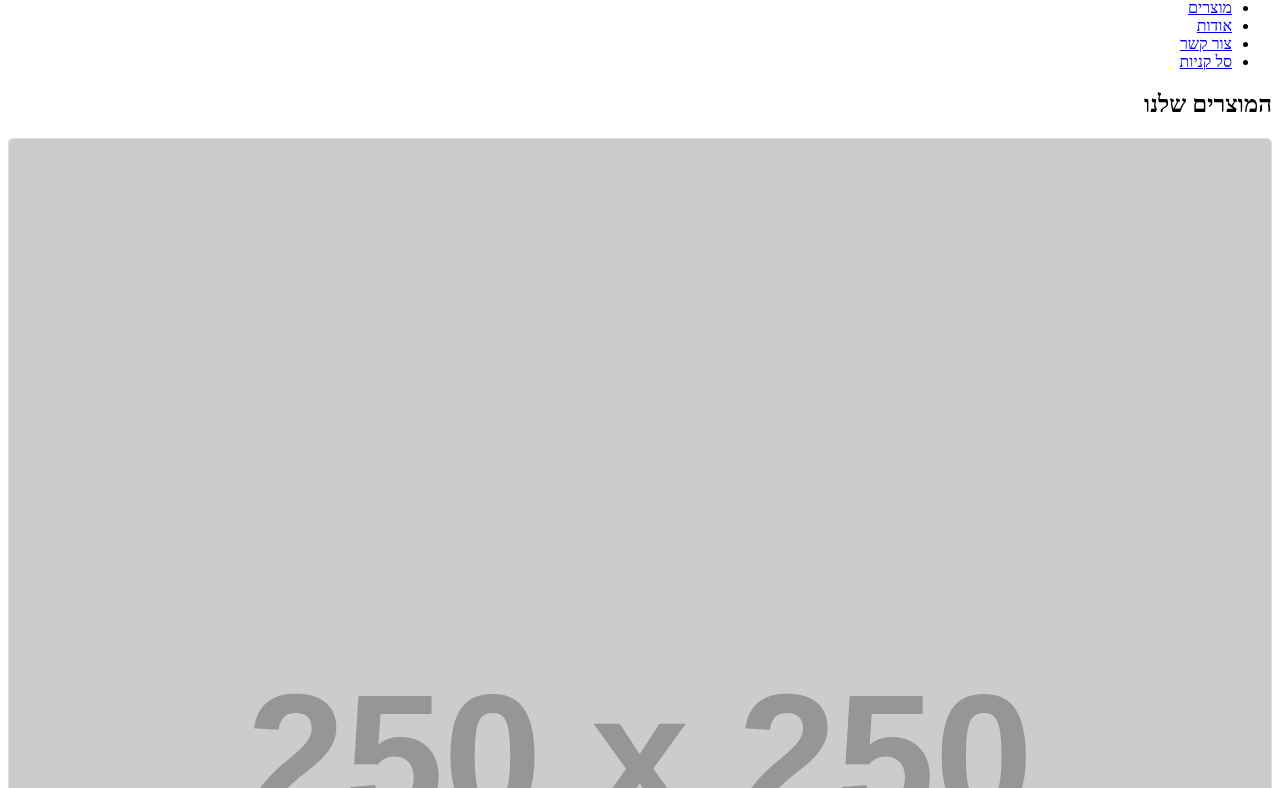
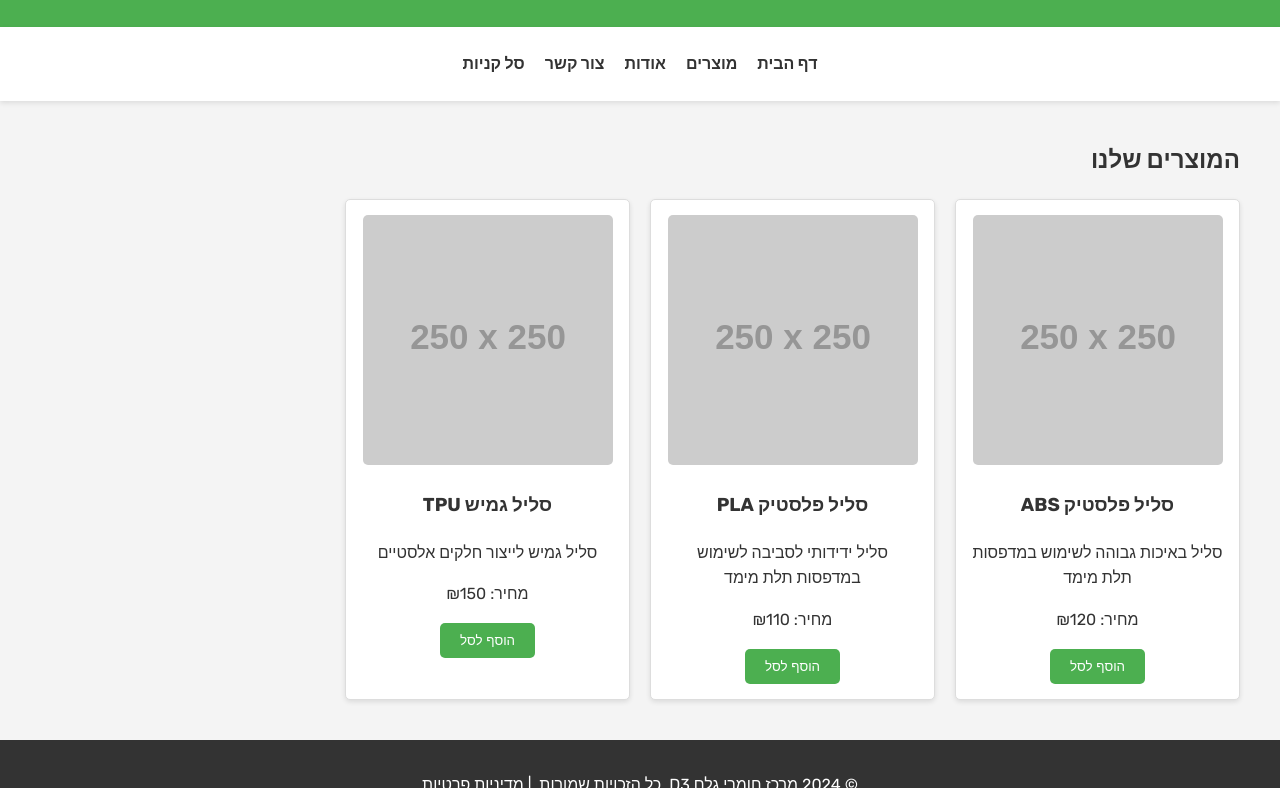
Before and after one commit to sc122/d3-raw-materials, a plain HTML site: page products.html in a window 1280 px wide. Shown: the part 99-887 px from the top of the page. Drawn offline with Linux system fonts and the light colour scheme; placeholder pictures from the web are drawn by us.

Commit message:
Update styles.css

```diff
--- a/styles.css
+++ b/styles.css
@@ -1,31 +1,163 @@
-/* הוסף את זה לקובץ styles.css הקיים */
+/* styles.css */
+:root {
+    --primary-color: #4CAF50;
+    --secondary-color: #45a049;
+    --text-color: #333;
+    --background-color: #f4f4f4;
+    --white: #ffffff;
+}
+
+body {
+    font-family: 'Rubik', sans-serif;
+    line-height: 1.6;
+    margin: 0;
+    padding: 0;
+    background-color: var(--background-color);
+    color: var(--text-color);
+}
+
+header {
+    background-color: var(--primary-color);
+    color: var(--white);
+    text-align: center;
+    padding: 1rem;
+    box-shadow: 0 2px 5px rgba(0,0,0,0.1);
+}
+
+nav {
+    background-color: var(--white);
+    padding: 0.5rem;
+    box-shadow: 0 2px 5px rgba(0,0,0,0.1);
+}
+
+nav ul {
+    list-style-type: none;
+    padding: 0;
+    display: flex;
+    justify-content: center;
+    flex-wrap: wrap;
+}
+
+nav ul li {
+    margin: 0 10px;
+}
+
+nav ul li a {
+    color: var(--text-color);
+    text-decoration: none;
+    font-weight: bold;
+    transition: color 0.3s ease;
+}
+
+nav ul li a:hover {
+    color: var(--primary-color);
+}
+
+main {
+    padding: 20px;
+    max-width: 1200px;
+    margin: 0 auto;
+}
+
+footer {
+    background-color: var(--text-color);
+    color: var(--white);
+    text-align: center;
+    padding: 1rem;
+    margin-top: 20px;
+}
+
+footer a {
+    color: var(--white);
+}
+
+.btn {
+    display: inline-block;
+    background-color: var(--primary-color);
+    color: var(--white);
+    padding: 10px 20px;
+    text-decoration: none;
+    border-radius: 5px;
+    transition: background-color 0.3s;
+    border: none;
+    cursor: pointer;
+}
+
+.btn:hover {
+    background-color: var(--secondary-color);
+}
+
+/* Product Grid Styles */
+.product-grid {
+    display: grid;
+    grid-template-columns: repeat(auto-fill, minmax(250px, 1fr));
+    gap: 20px;
+}
+
+.product-card {
+    background-color: var(--white);
+    border: 1px solid #ddd;
+    padding: 15px;
+    text-align: center;
+    border-radius: 5px;
+    box-shadow: 0 2px 5px rgba(0,0,0,0.1);
+    transition: transform 0.3s ease;
+}
+
+.product-card:hover {
+    transform: translateY(-5px);
+}
 
 .product-card img {
     max-width: 100%;
     height: auto;
     border-radius: 5px;
-    object-fit: cover;
-    aspect-ratio: 1 / 1;
-    background-color: #f0f0f0;
-    border: 1px solid #ddd;
 }
 
-.product-card {
-    display: flex;
-    flex-direction: column;
-    height: 100%;
+/* Cart Styles */
+.cart-table {
+    width: 100%;
+    border-collapse: collapse;
 }
 
-.product-card h3 {
-    margin-top: 10px;
-    font-size: 1.2em;
+.cart-table th, .cart-table td {
+    padding: 10px;
+    border-bottom: 1px solid #ddd;
+    text-align: right;
 }
 
-.product-card p {
-    flex-grow: 1;
+.cart-table th {
+    background-color: var(--primary-color);
+    color: var(--white);
 }
 
-.product-card .btn {
-    align-self: center;
-    margin-top: auto;
+/* Form Styles */
+form {
+    max-width: 500px;
+    margin: 0 auto;
 }
+
+input[type="text"], input[type="email"], textarea {
+    width: 100%;
+    padding: 10px;
+    margin-bottom: 10px;
+    border: 1px solid #ddd;
+    border-radius: 5px;
+    font-family: 'Rubik', sans-serif;
+}
+
+textarea {
+    height: 150px;
+}
+
+/* Responsive Design */
+@media (max-width: 768px) {
+    nav ul {
+        flex-direction: column;
+        align-items: center;
+    }
+
+    nav ul li {
+        margin: 5px 0;
+    }
+}
```
